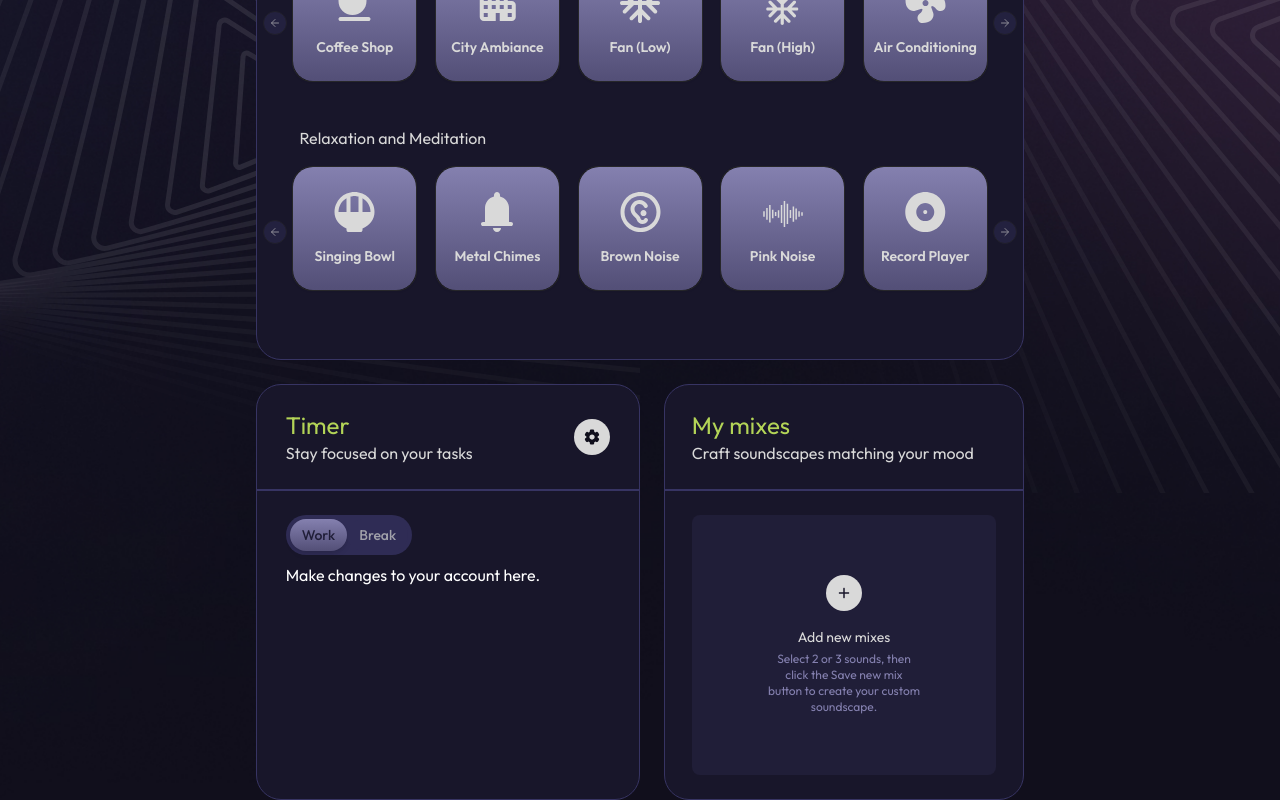
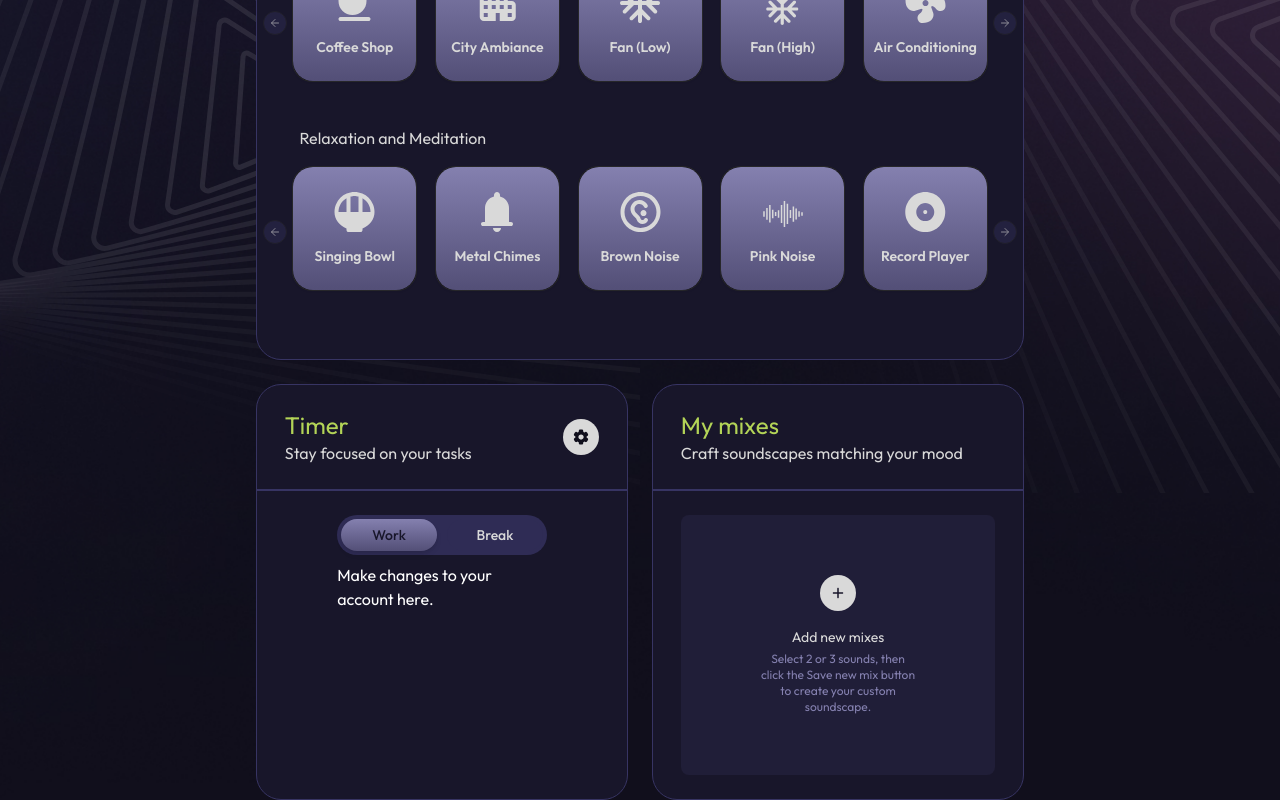
Before and after one commit to stefantrenda/noiseApp, a React (Vite) app: page / in a window 1280 px wide. Shown: the part 531-1331 px from the top of the page. Built offline with nearby package versions, Linux system fonts and the light colour scheme.

Commit message:
continue

```diff
--- a/src/App.jsx
+++ b/src/App.jsx
@@ -5,7 +5,7 @@ import RightTriangles from "../src/assets/Images/RightTriagles.svg";
 import bgImage from "../src/assets/Images/BG Dark Gradient.jpg";
 import Home from "./pages/home/Home";
 import Header from "./components/header/Header";
-import { Toaster, toast } from "sonner";
+import { Toaster } from "sonner";
 import { CircleCheck } from 'lucide-react';
 
 function App() {
--- a/src/components/ui/tabs.jsx
+++ b/src/components/ui/tabs.jsx
@@ -20,7 +20,7 @@ const TabsTrigger = React.forwardRef(({ className, ...props }, ref) => (
   <TabsPrimitive.Trigger
     ref={ref}
     className={cn(
-      "inline-flex items-center justify-center whitespace-nowrap rounded-sm px-3 py-1.5 text-sm font-medium ring-offset-background transition-all focus-visible:outline-none focus-visible:ring-2 focus-visible:ring-ring focus-visible:ring-offset-2 disabled:pointer-events-none disabled:opacity-50 data-[state=active]:bg-gradient-to-b data-[state=active]:from-[#8480AF] data-[state=active]:to-[#534F77] data-[state=active]:text-[#201E38] data-[state=active]:shadow-md",
+      "inline-flex items-center justify-center whitespace-nowrap rounded-sm px-3 py-1.5 text-sm font-medium ring-offset-background transition-all focus-visible:outline-none focus-visible:ring-2 focus-visible:ring-ring focus-visible:ring-offset-2 disabled:pointer-events-none disabled:opacity-50 data-[state=active]:bg-gradient-to-b data-[state=active]:from-[#8480AF] data-[state=active]:to-[#534F77] data-[state=active]:text-[#18162A] data-[state=active]:shadow-md",
       className
     )}
     {...props} />
--- a/src/pages/home/Home.jsx
+++ b/src/pages/home/Home.jsx
@@ -2,7 +2,7 @@ import { useState, useEffect } from "react";
 import MyMixes from "./MyMixes";
 import SoundLibrary from "./SoundLibrary";
 import Timer from "./Timer";
-import { Toaster, toast } from "sonner";
+import {  toast } from "sonner";
 
 const Home = () => {
   const [selectedSounds, setSelectedSounds] = useState([]);
--- a/src/pages/home/Timer.jsx
+++ b/src/pages/home/Timer.jsx
@@ -1,7 +1,7 @@
 import settinngsIcon from "../../assets/Images/settings.svg";
 import { Tabs, TabsContent, TabsList, TabsTrigger } from "@/components/ui/tabs";
 
-const Timer = ({}) => {
+const Timer = () => {
   return (
     <div className="w-1/2 flex flex-col bg-deepPurple border border-darkBlue rounded-[25px]">
       <div className="flex items-center justify-between py-6 mx-auto w-[85%]">
@@ -16,11 +16,11 @@ const Timer = ({}) => {
         />
       </div>
       <hr className="border-b border-darkBlue" />
-      <div className="flex flex-col items-start gap-3 justify-start py-6 mx-auto w-[85%] h-[308px]">
-        <Tabs defaultValue="work" className="w-[400px]">
-          <TabsList className='bg-[#2F2C55] rounded-full'>
-            <TabsTrigger className='bg-[#2F2C55] rounded-full' value="work">Work</TabsTrigger>
-            <TabsTrigger className='bg-[#2F2C55] rounded-full' value="break">Break</TabsTrigger>
+      <div className="flex flex-col items-center  gap-3 justify-start py-6 mx-auto w-[85%] h-[308px]">
+        <Tabs defaultValue="work" className="w-2/3">
+          <TabsList className='bg-[#2F2C55] rounded-full text-[#D9D9D9] flex gap-2.5 w-full'>
+            <TabsTrigger className='bg-[#2F2C55] rounded-full w-full' value="work">Work</TabsTrigger>
+            <TabsTrigger className='bg-[#2F2C55] rounded-full w-full' value="break">Break</TabsTrigger>
           </TabsList>
           <TabsContent value="work">
             Make changes to your account here.
```
